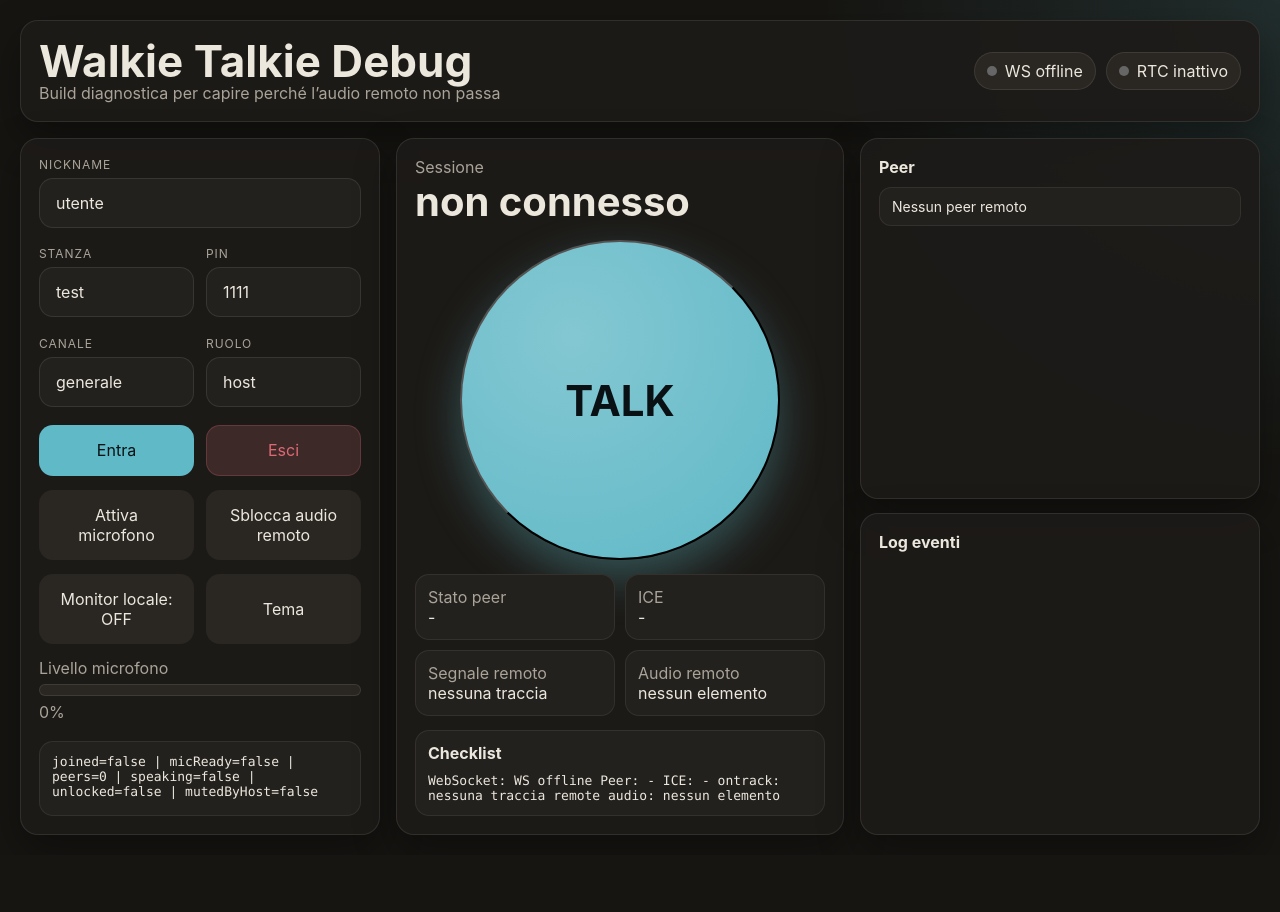
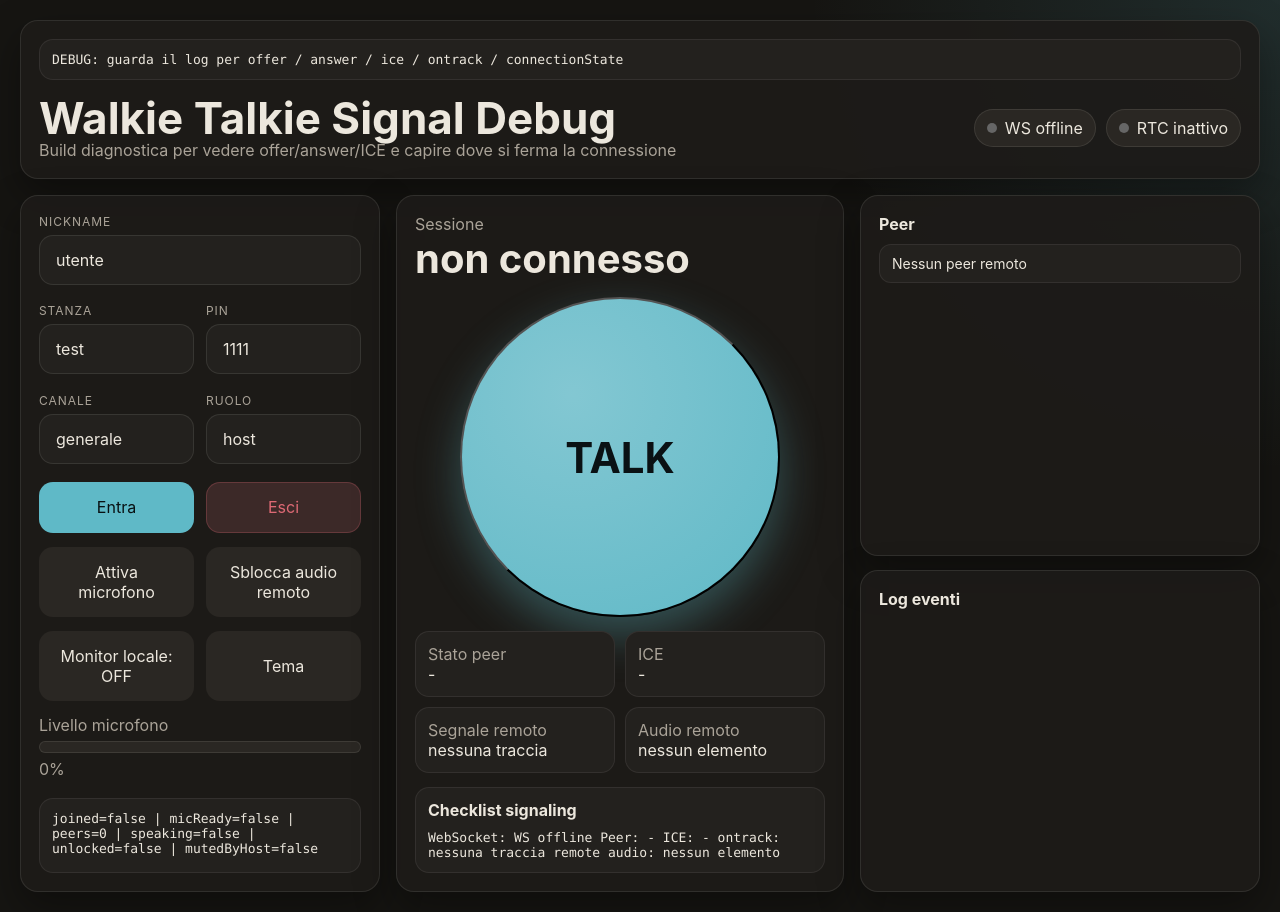
Before and after one commit to Roc3di/radiapp, a plain HTML site: page index.html in a window 1280 px wide. Before the commit the page ends 855 px from the top, so only its background shows below. Drawn offline with Linux system fonts and the light colour scheme; a web font is replaced by a local one.

Commit message:
Add files via upload

```diff
--- a/index.html
+++ b/index.html
@@ -3,7 +3,7 @@
 <head>
   <meta charset="UTF-8" />
   <meta name="viewport" content="width=device-width, initial-scale=1.0" />
-  <title>Walkie Talkie Debug</title>
+  <title>Walkie Talkie Signal Debug</title>
   <link href="https://api.fontshare.com/v2/css?f[]=satoshi@400,500,700&display=swap" rel="stylesheet">
   <style>
     :root,[data-theme="light"]{--bg:#f7f6f2;--surface:#f9f8f5;--surface2:#fbfbf9;--offset:#f3f0ec;--text:#28251d;--muted:#6c6a65;--primary:#01696f;--danger:#a13544;--success:#437a22;--border:#d4d1ca;--radius:18px;--radius-sm:12px;--shadow:0 12px 32px rgba(0,0,0,.12);--font:'Satoshi',Inter,system-ui,sans-serif}
@@ -22,10 +22,10 @@
 </head>
 <body>
 <div class="app">
-  <div class="panel top">
+  <div class="panel top"><div class="card mono" style="width:100%">DEBUG: guarda il log per offer / answer / ice / ontrack / connectionState</div>
     <div>
-      <div class="title">Walkie Talkie Debug</div>
-      <div class="muted">Build diagnostica per capire perché l’audio remoto non passa</div>
+      <div class="title">Walkie Talkie Signal Debug</div>
+      <div class="muted">Build diagnostica per vedere offer/answer/ICE e capire dove si ferma la connessione</div>
     </div>
     <div style="display:flex;gap:10px;flex-wrap:wrap">
       <div class="chip"><span id="wsDot" class="dot"></span><span id="wsStatus">WS offline</span></div>
@@ -80,7 +80,7 @@
         <div class="card"><div class="muted">Audio remoto</div><div id="remoteAudioState">nessun elemento</div></div>
       </div>
       <div class="card diag">
-        <div><strong>Checklist</strong></div>
+        <div><strong>Checklist signaling</strong></div>
         <div id="checklist" class="mono">- WebSocket\n- Microfono\n- PeerConnection\n- ontrack\n- audio.play()</div>
       </div>
     </div>
```
